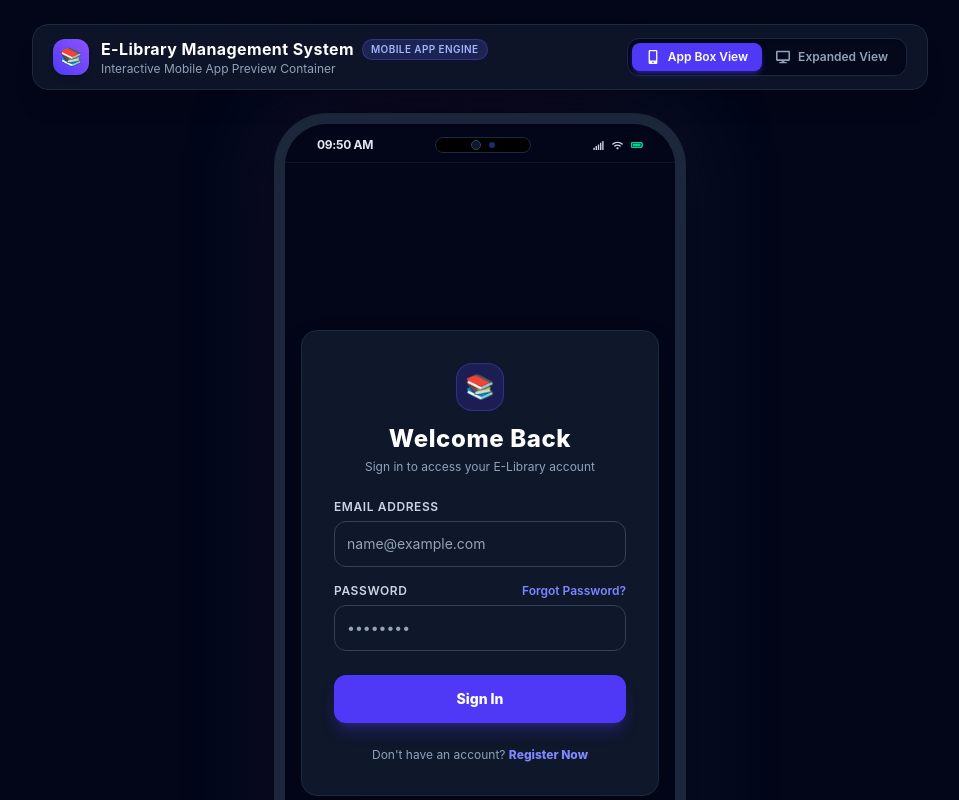
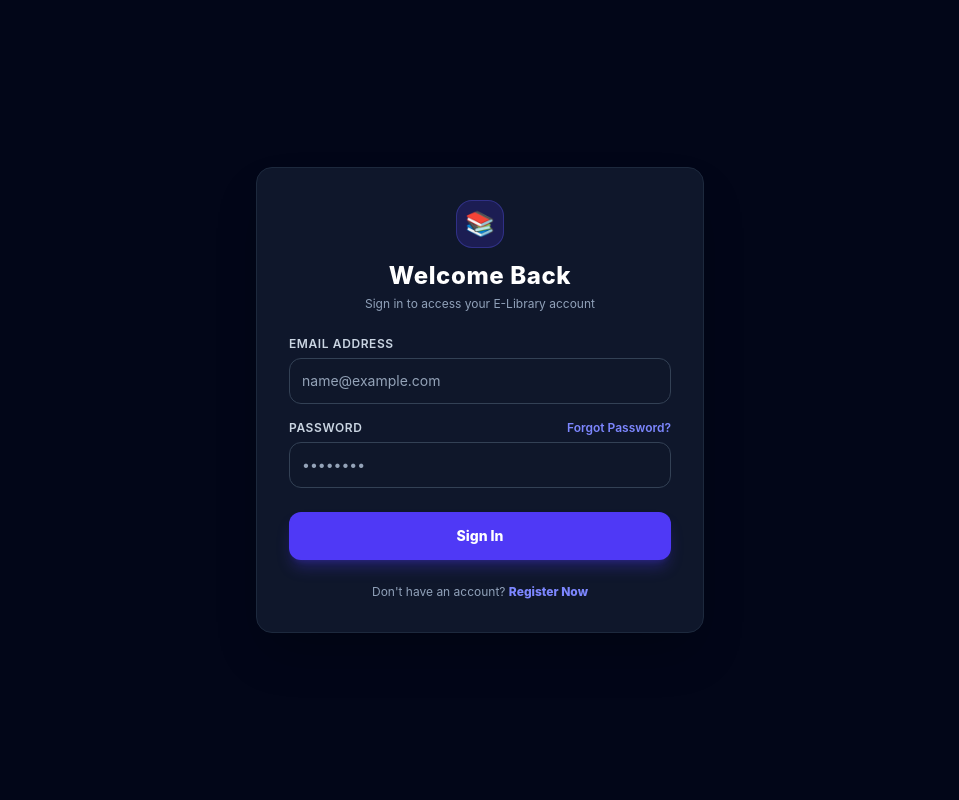
Before and after one commit to rishim929/e-library-management-system, a React (Vite) app in the folder e-library/: page /login in a window 1280 px wide. Shown: the top 800 px of the page, without its empty margins (160-1119 px from the left). Built offline with nearby package versions, Linux system fonts and the light colour scheme.

Commit message:
fix: remove mock phone shell and outer desktop wrapper so Vercel link loads directly as a full-screen application

```diff
--- a/e-library/src/components/AppDeviceWrapper.jsx
+++ b/e-library/src/components/AppDeviceWrapper.jsx
@@ -1,154 +1,7 @@
-import { useState, useEffect } from "react";
-import {
-  FaMobileAlt,
-  FaDesktop,
-  FaWifi,
-  FaSignal,
-  FaBatteryFull,
-} from "react-icons/fa";
-
 function AppDeviceWrapper({ children }) {
-  const [viewMode, setViewMode] = useState("box");
-  const [isMobileDevice, setIsMobileDevice] = useState(false);
-  const [currentTime, setCurrentTime] = useState("");
-
-  useEffect(() => {
-    // Check initial window width
-    const checkMobile = () => {
-      const isMobile = window.innerWidth < 768;
-      setIsMobileDevice(isMobile);
-      if (isMobile) {
-        setViewMode("fullscreen");
-      }
-    };
-
-    checkMobile();
-    window.addEventListener("resize", checkMobile);
-
-    // Live clock update for status bar
-    const updateTime = () => {
-      const now = new Date();
-      setCurrentTime(
-        now.toLocaleTimeString([], { hour: "2-digit", minute: "2-digit" })
-      );
-    };
-    updateTime();
-    const interval = setInterval(updateTime, 30000);
-
-    return () => {
-      window.removeEventListener("resize", checkMobile);
-      clearInterval(interval);
-    };
-  }, []);
-
-  // If on a physical phone or full-screen mode selected, display children natively
-  if (isMobileDevice || viewMode === "fullscreen") {
-    return (
-      <div className="relative min-h-screen bg-slate-900 text-slate-100">
-        {!isMobileDevice && (
-          <div className="fixed top-3 right-4 z-50">
-            <button
-              onClick={() => setViewMode("box")}
-              className="bg-indigo-600/90 hover:bg-indigo-500 text-white text-xs font-semibold px-3.5 py-2 rounded-full shadow-lg backdrop-blur flex items-center gap-2 border border-indigo-400/40 transition"
-            >
-              <FaMobileAlt /> Switch to App Box View
-            </button>
-          </div>
-        )}
-        {children}
-      </div>
-    );
-  }
-
   return (
-    <div className="min-h-screen bg-slate-950 text-slate-100 flex flex-col items-center justify-start py-6 px-4 selection:bg-indigo-500 selection:text-white font-sans">
-      {/* Top Floating Control Bar */}
-      <header className="w-full max-w-4xl bg-slate-900/90 backdrop-blur-md border border-slate-800 rounded-2xl px-5 py-3 mb-6 flex flex-wrap items-center justify-between gap-4 shadow-xl z-50">
-        <div className="flex items-center gap-3">
-          <div className="w-9 h-9 rounded-xl bg-gradient-to-tr from-indigo-600 to-violet-500 flex items-center justify-center text-white shadow-md font-bold text-lg">
-            📚
-          </div>
-          <div>
-            <h1 className="font-bold text-white text-sm sm:text-base tracking-wide flex items-center gap-2">
-              E-Library Management System
-              <span className="text-[10px] bg-indigo-500/20 text-indigo-300 border border-indigo-500/30 px-2 py-0.5 rounded-full font-semibold">
-                MOBILE APP ENGINE
-              </span>
-            </h1>
-            <p className="text-xs text-slate-400">
-              Interactive Mobile App Preview Container
-            </p>
-          </div>
-        </div>
-
-        {/* View Mode Toggle Controls */}
-        <div className="flex items-center bg-slate-950/80 p-1 rounded-xl border border-slate-800 shadow-inner">
-          <button
-            onClick={() => setViewMode("box")}
-            className={`flex items-center gap-2 px-3.5 py-1.5 rounded-lg text-xs font-semibold transition-all duration-200 ${
-              viewMode === "box"
-                ? "bg-indigo-600 text-white shadow-md shadow-indigo-600/40"
-                : "text-slate-400 hover:text-slate-200"
-            }`}
-          >
-            <FaMobileAlt className="text-sm" />
-            <span>App Box View</span>
-          </button>
-
-          <button
-            onClick={() => setViewMode("fullscreen")}
-            className={`flex items-center gap-2 px-3.5 py-1.5 rounded-lg text-xs font-semibold transition-all duration-200 ${
-              viewMode === "fullscreen"
-                ? "bg-indigo-600 text-white shadow-md shadow-indigo-600/40"
-                : "text-slate-400 hover:text-slate-200"
-            }`}
-          >
-            <FaDesktop className="text-sm" />
-            <span>Expanded View</span>
-          </button>
-        </div>
-      </header>
-
-      {/* Smartphone App Frame Container */}
-      <div className="relative group my-auto">
-        {/* Ambient Glow */}
-        <div className="absolute -inset-4 bg-gradient-to-r from-indigo-500/20 via-purple-500/20 to-blue-500/20 rounded-[60px] blur-2xl opacity-75 group-hover:opacity-100 transition duration-1000"></div>
-
-        {/* Outer Phone Shell */}
-        <div className="relative w-[380px] h-[810px] sm:w-[410px] sm:h-[860px] bg-slate-900 border-[10px] border-slate-800/95 rounded-[52px] shadow-[0_0_80px_rgba(0,0,0,0.8)] flex flex-col overflow-hidden ring-1 ring-slate-700/50">
-
-          {/* Top Notch / Dynamic Island */}
-          <div className="bg-slate-950 pt-3 pb-2 px-6 flex items-center justify-between z-40 select-none border-b border-slate-800/40">
-            {/* Live Clock */}
-            <span className="text-[12px] font-bold tracking-tight text-slate-200 pl-2">
-              {currentTime || "12:00"}
-            </span>
-
-            {/* Dynamic Camera Island Pill */}
-            <div className="w-24 h-4 bg-black rounded-full flex items-center justify-center gap-2 border border-slate-800 shadow-inner">
-              <div className="w-2.5 h-2.5 rounded-full bg-slate-900 border border-slate-700"></div>
-              <div className="w-1.5 h-1.5 rounded-full bg-blue-900/80"></div>
-            </div>
-
-            {/* Status Icons */}
-            <div className="flex items-center gap-2 text-slate-300 text-[11px] pr-2">
-              <FaSignal />
-              <FaWifi />
-              <FaBatteryFull className="text-xs text-emerald-400" />
-            </div>
-          </div>
-
-          {/* Phone Screen App Viewport */}
-          <div className="flex-1 overflow-y-auto bg-slate-900 relative scrollbar-thin scrollbar-thumb-slate-700 scrollbar-track-transparent app-box-container">
-            {children}
-          </div>
-
-          {/* Bottom Home Indicator Bar */}
-          <div className="bg-slate-950 py-2 flex items-center justify-center z-40 border-t border-slate-800/40">
-            <div className="w-32 h-1 bg-slate-500/60 rounded-full"></div>
-          </div>
-        </div>
-      </div>
+    <div className="relative min-h-screen bg-slate-900 text-slate-100 selection:bg-indigo-500 selection:text-white font-sans">
+      {children}
     </div>
   );
 }
```
